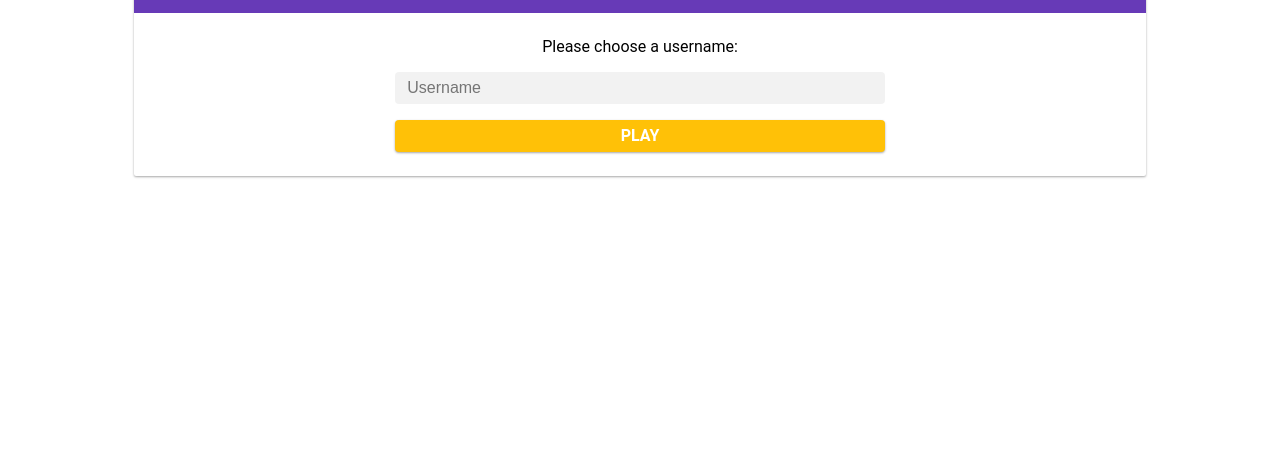
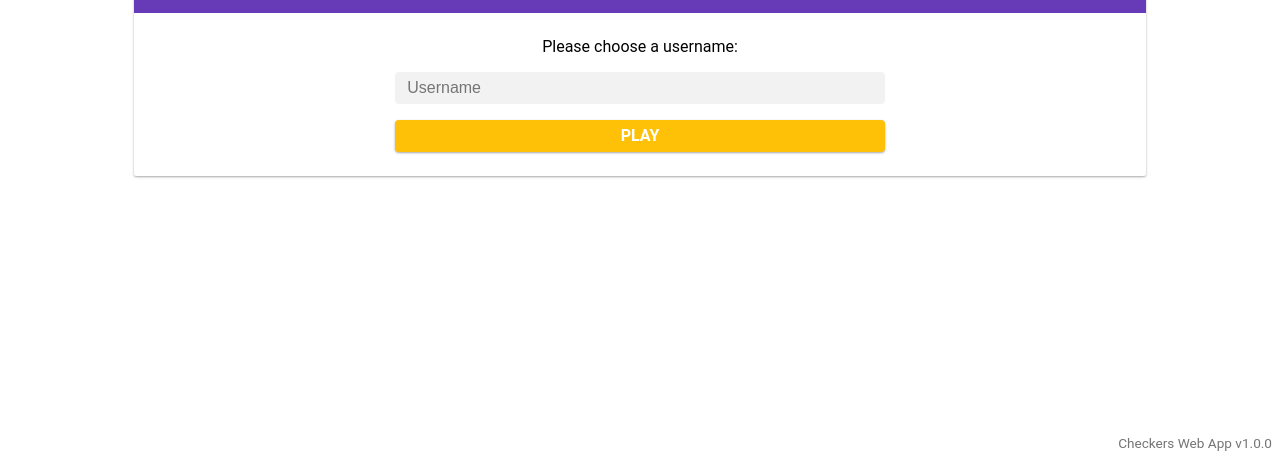
Before and after one commit to ams939/CheckersWebApp, a website with bundled scripts: page Client/index.html in a window 1280 px wide. Shown: the part 341-800 px from the top of the page. Built offline with nearby package versions, Linux system fonts and the light colour scheme; no server answers.

Commit message:
Add version number info across all UI views.

```diff
--- a/Client/assets/style.css
+++ b/Client/assets/style.css
@@ -223,3 +223,9 @@ button:hover{
 .tiny{
 	font-size: 0.6rem;
 }
+
+#version-number{
+	position: fixed;
+	bottom: 8px;
+	right: 8px;
+}
--- a/Client/index.html
+++ b/Client/index.html
@@ -13,6 +13,8 @@
 
 		<div id="toast-queue"></div>
 
+		<span id="version-number" class="secondary-text-color small">Checkers Web App v1.0.0</span>
+
 		<script src="app.js" type="module"></script>
     </body>
 </html>
```
